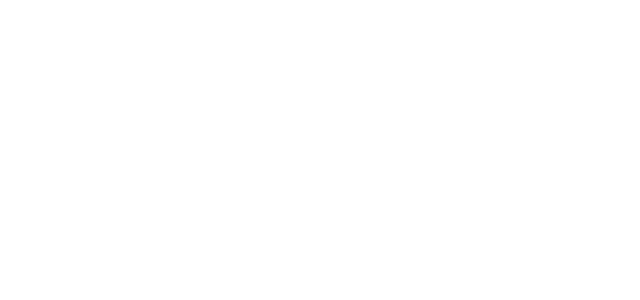
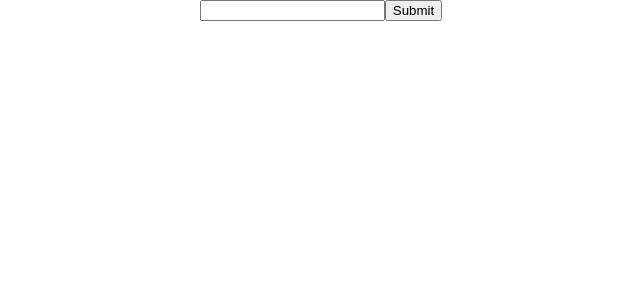
Before and after one commit to Shugardude/lunch-buddies, a React (Create React App) app: page / in a window 1280 px wide. Shown: the top 300 px of the page, without its empty margins (319-959 px from the left). Built offline with nearby package versions, Linux system fonts and the light colour scheme.

Commit message:
input for adding new names, updates local storage

```diff
--- a/public/index.html
+++ b/public/index.html
@@ -4,37 +4,14 @@
     <meta charset="utf-8">
     <meta name="viewport" content="width=device-width, initial-scale=1, shrink-to-fit=no">
     <meta name="theme-color" content="#000000">
-    <!--
-      manifest.json provides metadata used when your web app is added to the
-      homescreen on Android. See https://developers.google.com/web/fundamentals/engage-and-retain/web-app-manifest/
-    -->
     <link rel="manifest" href="%PUBLIC_URL%/manifest.json">
-    <link rel="shortcut icon" href="%PUBLIC_URL%/favicon.ico">
-    <!--
-      Notice the use of %PUBLIC_URL% in the tags above.
-      It will be replaced with the URL of the `public` folder during the build.
-      Only files inside the `public` folder can be referenced from the HTML.
-
-      Unlike "/favicon.ico" or "favicon.ico", "%PUBLIC_URL%/favicon.ico" will
-      work correctly both with client-side routing and a non-root public URL.
-      Learn how to configure a non-root public URL by running `npm run build`.
-    -->
-    <title>React App</title>
+    <link rel="shortcut icon" href="%PUBLIC_URL%/food.ico">
+    <title>Lunch Buddies</title>
   </head>
   <body>
     <noscript>
       You need to enable JavaScript to run this app.
     </noscript>
     <div id="root"></div>
-    <!--
-      This HTML file is a template.
-      If you open it directly in the browser, you will see an empty page.
-
-      You can add webfonts, meta tags, or analytics to this file.
-      The build step will place the bundled scripts into the <body> tag.
-
-      To begin the development, run `npm start` or `yarn start`.
-      To create a production bundle, use `npm run build` or `yarn build`.
-    -->
   </body>
 </html>
--- a/src/App.js
+++ b/src/App.js
@@ -1,13 +1,35 @@
 import React, { Component } from 'react';
-// import { addUser, getUsers } from './localStorageHelper'
+import { setNames, getNames } from './localStorageHelper'
 import './App.css';
 
 class App extends Component {
 
+  constructor(props){
+    super(props);
+    this.state = { names: getNames(), input: '' };
+    this.handleInput = this.handleInput.bind(this);
+    this.submit = this.submit.bind(this);
+  }
+
+  handleInput(e){
+    this.setState({ input: e.target.value });
+  }
+
+  submit(){
+    const { input, names } = this.state;
+    if (!input) return;
+    const updatedNames = [...names, input];
+    this.setState({ names: updatedNames, input: '' });
+    // update local storage every time a user is added
+    setNames(updatedNames)
+  }
+
   render() {
+    const { input } = this.state;
     return (
       <div className="App">
-
+        <input value={input} onChange={this.handleInput}/>
+        <button onClick={this.submit}>Submit</button>
       </div>
     );
   }
--- a/src/localStorageHelper.js
+++ b/src/localStorageHelper.js
@@ -1,10 +1,11 @@
-const key = 'users';
+const key = 'names';
 
-export const addUser = () => {
-  localStorage.setItem( key, JSON.stringify(['test1', 'test2']) );
+export const setNames = (names) => {
+  localStorage.setItem( key, JSON.stringify(names) );
 }
 
-export const getUsers = () => {
+// retrieves names from local storage and parses the data
+export const getNames = () => {
   const data = localStorage.getItem( key );
   let parsedData;
   try {
```
Also changed, not shown: public/manifest.json, 1 other file (tests, documents, lock files or other folders).
